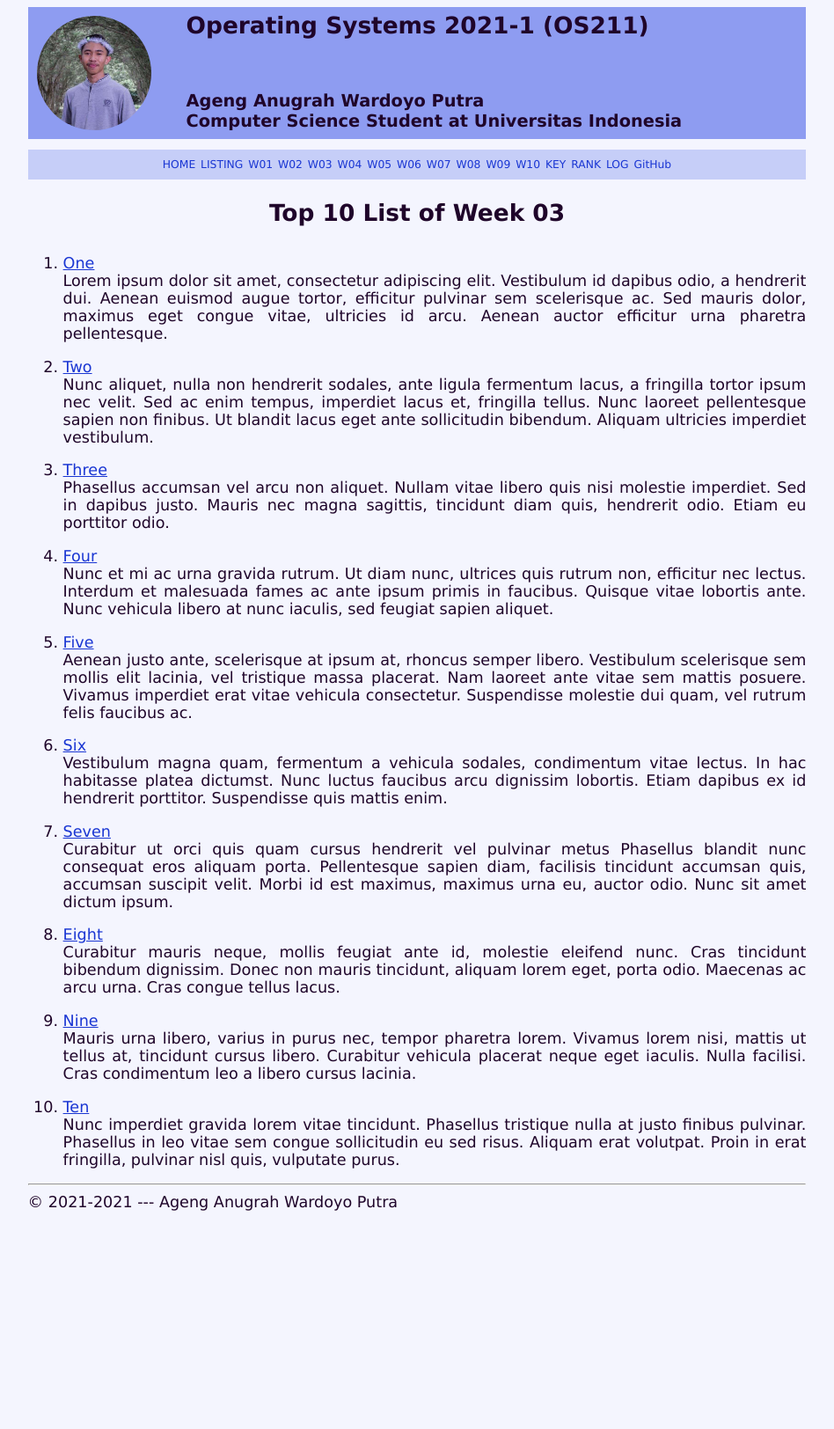
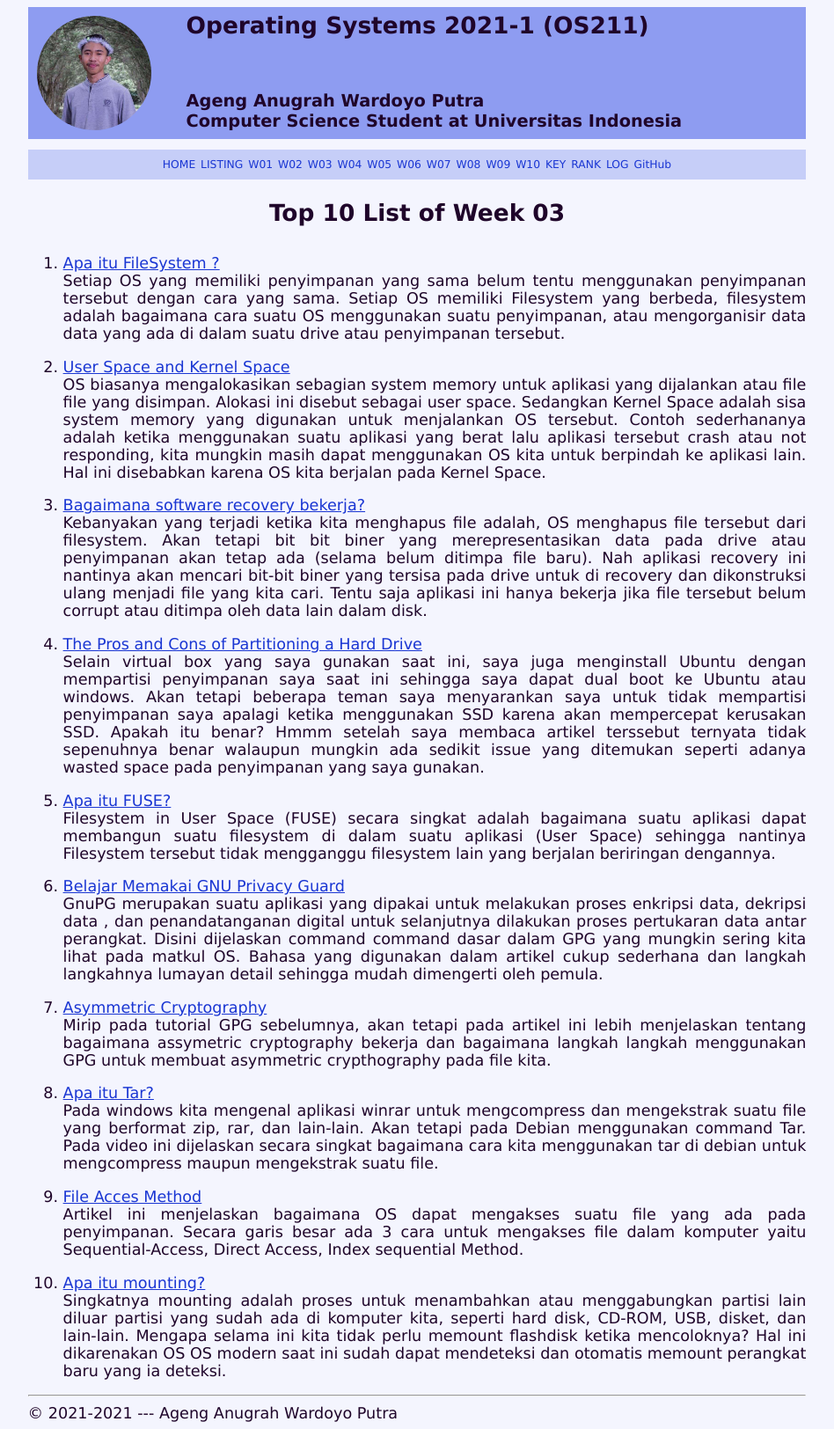
Before and after one commit to Ageng-Anugrah/os211, a Jekyll site: the page built from w03.md, in a window 1280 px wide. Shown: the whole page at 88% size, without its empty margins (166-1114 px from the left). Built offline with Jekyll 4.4.1, drawn with Linux system fonts in a browser that asks for light colours; before the commit the page ends 1384 px from its top, so only the background shows below that.

Commit message:
Updating myrank and TOP 10 list

```diff
--- a/TXT/myrank.txt
+++ b/TXT/myrank.txt
@@ -2,3 +2,6 @@
 ZCZC W01 alifsaddid
 ZCZC W01 AlifHazairin
 ZCZC W01 alfina-megasiwi
+ZCZC W02 AldiNFitrah
+ZCZC W02 altschmerz
+ZCZC W02 alifsaddid
--- a/w03.md
+++ b/w03.md
@@ -5,72 +5,34 @@ permalink: /W03/
 
 <h1 style = "text-align: center; margin-bottom:2rem"> Top 10 List of Week 03 </h1>
 
-1. [One](https://en.wikipedia.org/wiki/1)<br>
-Lorem ipsum dolor sit amet, consectetur adipiscing elit.
-Vestibulum id dapibus odio, a hendrerit dui.
-Aenean euismod augue tortor, efficitur pulvinar sem scelerisque ac.
-Sed mauris dolor, maximus eget congue vitae, ultricies id arcu.
-Aenean auctor efficitur urna pharetra pellentesque.
+1. [Apa itu FileSystem ?](https://www.quora.com/What-is-a-filesystem)<br>
+Setiap OS yang memiliki penyimpanan yang sama belum tentu menggunakan penyimpanan tersebut dengan cara yang sama.
+Setiap OS memiliki Filesystem yang berbeda, filesystem adalah bagaimana cara suatu OS menggunakan suatu penyimpanan, atau mengorganisir data data yang ada di dalam suatu drive atau penyimpanan tersebut.
 
-2. [Two](https://en.wikipedia.org/wiki/2)<br>
-Nunc aliquet, nulla non hendrerit sodales, ante ligula fermentum lacus, a fringilla tortor ipsum nec velit.
-Sed ac enim tempus, imperdiet lacus et, fringilla tellus.
-Nunc laoreet pellentesque sapien non finibus.
-Ut blandit lacus eget ante sollicitudin bibendum.
-Aliquam ultricies imperdiet vestibulum.
+2. [User Space and Kernel Space](https://techterms.com/definition/user_space)<br>
+OS biasanya mengalokasikan sebagian system memory untuk aplikasi yang dijalankan atau file file yang disimpan. Alokasi ini disebut sebagai user space.
+Sedangkan Kernel Space adalah sisa system memory yang digunakan untuk menjalankan OS tersebut. Contoh sederhananya adalah ketika menggunakan suatu aplikasi yang berat lalu aplikasi tersebut crash atau not responding, kita mungkin masih dapat menggunakan OS kita untuk berpindah ke aplikasi lain. Hal ini disebabkan karena OS kita berjalan pada Kernel Space.
 
-3. [Three](https://en.wikipedia.org/wiki/3)<br>
-Phasellus accumsan vel arcu non aliquet.
-Nullam vitae libero quis nisi molestie imperdiet.
-Sed in dapibus justo.
-Mauris nec magna sagittis, tincidunt diam quis, hendrerit odio.
-Etiam eu porttitor odio.
+3. [Bagaimana software recovery bekerja?](https://www.techradar.com/news/how-data-recovery-software-works)<br>
+Kebanyakan yang terjadi ketika kita menghapus file adalah, OS menghapus file tersebut dari filesystem. Akan tetapi bit bit biner yang merepresentasikan data pada drive atau penyimpanan akan tetap ada (selama belum ditimpa file baru). Nah aplikasi recovery ini nantinya akan mencari bit-bit biner yang tersisa pada drive untuk di recovery dan dikonstruksi ulang menjadi file yang kita cari. Tentu saja aplikasi ini hanya bekerja jika file tersebut belum corrupt atau ditimpa oleh data lain dalam disk.
 
-4. [Four](https://en.wikipedia.org/wiki/4)<br>
-Nunc et mi ac urna gravida rutrum.
-Ut diam nunc, ultrices quis rutrum non, efficitur nec lectus.
-Interdum et malesuada fames ac ante ipsum primis in faucibus.
-Quisque vitae lobortis ante.
-Nunc vehicula libero at nunc iaculis, sed feugiat sapien aliquet.
+4. [The Pros and Cons of Partitioning a Hard Drive](https://www.makeuseof.com/tag/partition-hard-drive-explained/)<br>
+Selain virtual box yang saya gunakan saat ini, saya juga menginstall Ubuntu dengan mempartisi penyimpanan saya saat ini sehingga saya dapat dual boot ke Ubuntu atau windows. Akan tetapi beberapa teman saya menyarankan saya untuk tidak mempartisi penyimpanan saya apalagi ketika menggunakan SSD karena akan mempercepat kerusakan SSD. Apakah itu benar? Hmmm setelah saya membaca artikel terssebut ternyata tidak sepenuhnya benar walaupun mungkin ada sedikit issue yang ditemukan seperti adanya wasted space pada penyimpanan yang saya gunakan.
 
-5. [Five](https://en.wikipedia.org/wiki/5)<br>
-Aenean justo ante, scelerisque at ipsum at, rhoncus semper libero.
-Vestibulum scelerisque sem mollis elit lacinia, vel tristique massa placerat.
-Nam laoreet ante vitae sem mattis posuere.
-Vivamus imperdiet erat vitae vehicula consectetur.
-Suspendisse molestie dui quam, vel rutrum felis faucibus ac.
+5. [Apa itu FUSE?](https://www.quora.com/What-is-the-FUSE-file-system)<br>
+Filesystem in User Space (FUSE) secara singkat adalah bagaimana suatu aplikasi dapat membangun suatu filesystem di dalam suatu aplikasi (User Space) sehingga nantinya Filesystem tersebut tidak mengganggu filesystem lain yang berjalan beriringan dengannya.
 
-6. [Six](https://en.wikipedia.org/wiki/6)<br>
-Vestibulum magna quam, fermentum a vehicula sodales, condimentum vitae lectus.
-In hac habitasse platea dictumst.
-Nunc luctus faucibus arcu dignissim lobortis.
-Etiam dapibus ex id hendrerit porttitor.
-Suspendisse quis mattis enim.
+6. [Belajar Memakai GNU Privacy Guard](https://medium.com/kode-dan-kodean/belajar-memakai-gnu-privacy-guard-gnupg-gpg-3944e19dba91)<br>
+GnuPG merupakan suatu aplikasi yang dipakai untuk melakukan proses enkripsi data, dekripsi data , dan penandatanganan digital untuk selanjutnya dilakukan proses pertukaran data antar perangkat. Disini dijelaskan command command dasar dalam GPG yang mungkin sering kita lihat pada matkul OS. Bahasa yang digunakan dalam artikel cukup sederhana dan langkah langkahnya lumayan detail sehingga mudah dimengerti oleh pemula.
 
-7. [Seven](https://en.wikipedia.org/wiki/7)<br>
-Curabitur ut orci quis quam cursus hendrerit vel pulvinar metus
-Phasellus blandit nunc consequat eros aliquam porta.
-Pellentesque sapien diam, facilisis tincidunt accumsan quis, accumsan suscipit velit.
-Morbi id est maximus, maximus urna eu, auctor odio.
-Nunc sit amet dictum ipsum.
+7. [Asymmetric Cryptography](https://medium.com/@GalarnykMichael/public-key-asymmetric-cryptography-using-gpg-5a8d914c9bca)<br>
+Mirip pada tutorial GPG sebelumnya, akan tetapi pada artikel ini lebih menjelaskan tentang bagaimana assymetric cryptography bekerja dan bagaimana langkah langkah menggunakan GPG untuk membuat asymmetric crypthography pada file kita.
 
-8. [Eight](https://en.wikipedia.org/wiki/8)<br>
-Curabitur mauris neque, mollis feugiat ante id, molestie eleifend nunc.
-Cras tincidunt bibendum dignissim.
-Donec non mauris tincidunt, aliquam lorem eget, porta odio.
-Maecenas ac arcu urna.
-Cras congue tellus lacus.
+8. [Apa itu Tar?](https://www.youtube.com/watch?v=Euub2EAt8jQ&ab_channel=CodyRayMiller)<br>
+Pada windows kita mengenal aplikasi winrar untuk mengcompress dan mengekstrak suatu file yang berformat zip, rar, dan lain-lain. Akan tetapi pada Debian menggunakan command Tar. Pada video ini dijelaskan secara singkat bagaimana cara kita menggunakan tar di debian untuk mengcompress maupun mengekstrak suatu file.
 
-9. [Nine](https://en.wikipedia.org/wiki/9)<br>
-Mauris urna libero, varius in purus nec, tempor pharetra lorem.
-Vivamus lorem nisi, mattis ut tellus at, tincidunt cursus libero.
-Curabitur vehicula placerat neque eget iaculis.
-Nulla facilisi.
-Cras condimentum leo a libero cursus lacinia.
+9. [File Acces Method](https://www.geeksforgeeks.org/file-access-methods-in-operating-system/)<br>
+Artikel ini menjelaskan bagaimana OS dapat mengakses suatu file yang ada pada penyimpanan. Secara garis besar ada 3 cara untuk mengakses file dalam komputer yaitu Sequential-Access, Direct Access, Index sequential Method.
 
-10. [Ten](https://en.wikipedia.org/wiki/10)<br>
-Nunc imperdiet gravida lorem vitae tincidunt.
-Phasellus tristique nulla at justo finibus pulvinar.
-Phasellus in leo vitae sem congue sollicitudin eu sed risus.
-Aliquam erat volutpat.
-Proin in erat fringilla, pulvinar nisl quis, vulputate purus.
+10. [Apa itu mounting?](https://ellenawaty.wordpress.com/2012/06/14/mounting/)<br>
+Singkatnya mounting adalah proses untuk menambahkan atau menggabungkan partisi lain diluar partisi yang sudah ada di komputer kita, seperti hard disk, CD-ROM, USB, disket, dan lain-lain. Mengapa selama ini kita tidak perlu memount flashdisk ketika mencoloknya? Hal ini dikarenakan OS OS modern saat ini sudah dapat mendeteksi dan otomatis memount perangkat baru yang ia deteksi.
```
